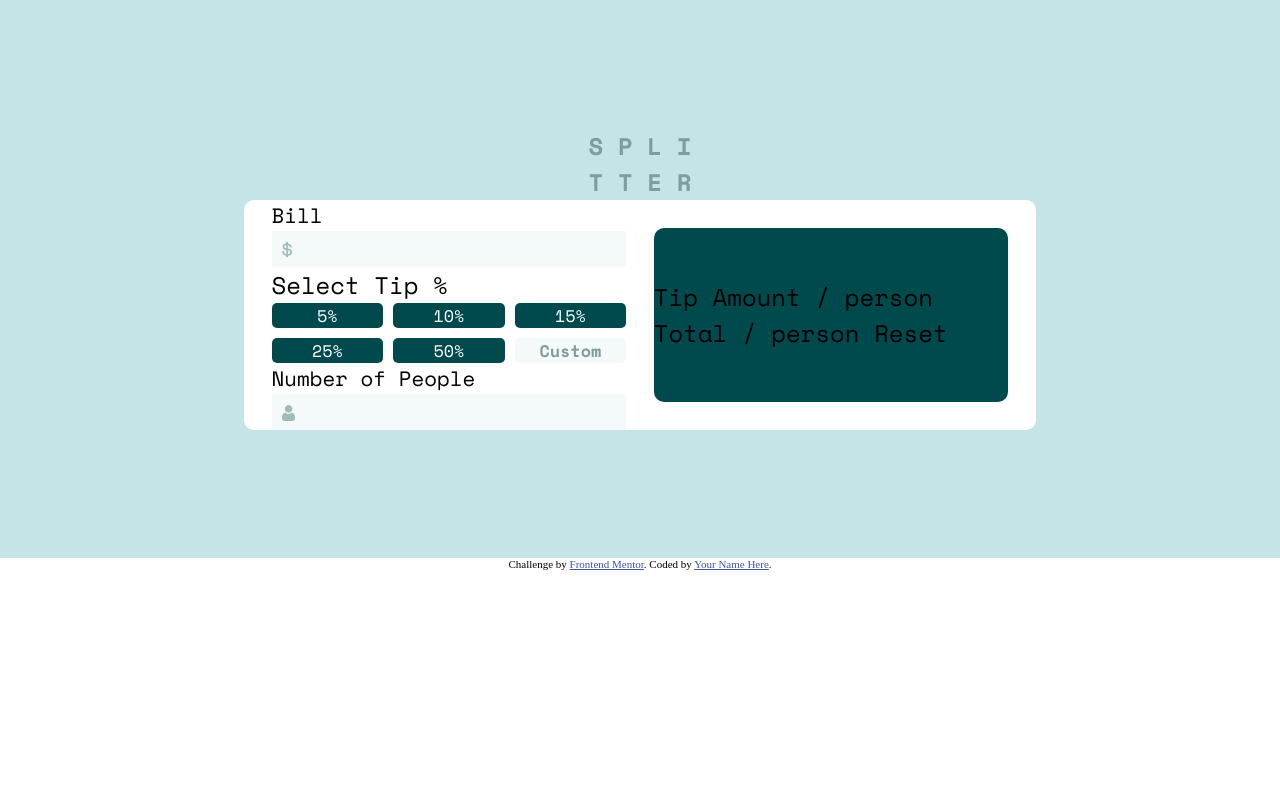
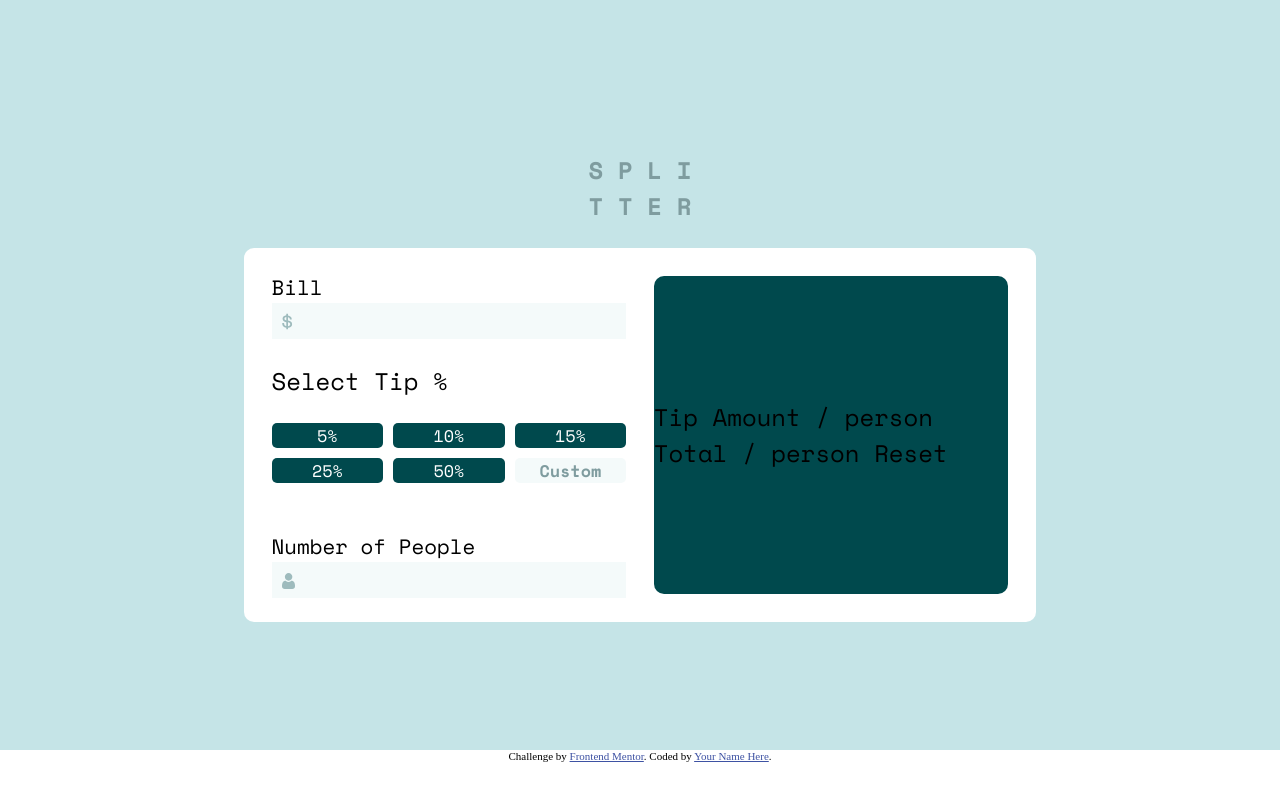
Before and after one commit to ecesarini-frontend-mentor/tip-calculator-app-main, a plain HTML site: page index.html in a window 1280 px wide. Drawn offline with nearby package versions, Linux system fonts and the light colour scheme.

Commit message:
Update index.html

```diff
--- a/index.html
+++ b/index.html
@@ -30,6 +30,11 @@
   --very-light-grayish-cyan: hsl(189, 41%, 97%);
   --white: hsl(0, 0%, 100%);
 }
+ul, li {
+  list-style: none;
+  margin: inherit 0;
+  padding: 0;
+}
 body {
   box-sizing: border-box;
   margin: 0 0;
@@ -43,11 +48,6 @@ main {
   height: 100%;
   font-family: 'Space Mono', monospace;
   background-color: var(--light-grayish-cyan);
-}
-ul {
-  list-style: none;
-  margin: 0;
-  padding: 0;
 }
 
 #main-container {
```
